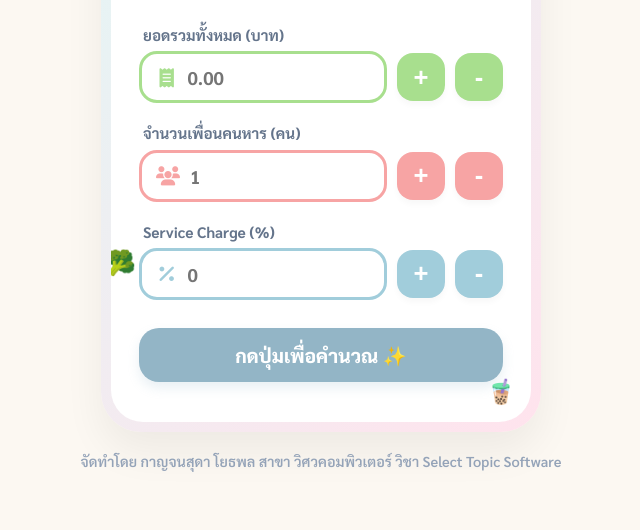
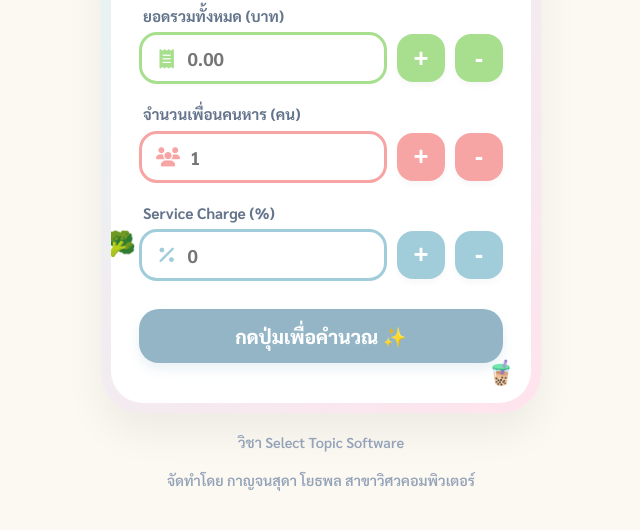
Before and after one commit to kanchanasudayo-eng/-select-topic, a plain HTML site: page index.html in a window 1280 px wide. Shown: the part 246-776 px from the top of the page, without its empty margins (319-959 px from the left). Drawn offline with Linux system fonts and the light colour scheme.

Commit message:
เพิ่มชื่อวิชาและผู้จัดทำใน footr

```diff
--- a/index.html
+++ b/index.html
@@ -74,8 +74,8 @@
         </div>
     </div>
 
-    <p class="credit-note">จัดทำโดย กาญจนสุดา โยธพล สาขา วิศวคอมพิวเตอร์ วิชา Select Topic Software</p>
-
+    <p class="credit-note"> วิชา Select Topic Software</p>
+     <p class="credit-note">จัดทำโดย กาญจนสุดา โยธพล สาขาวิศวคอมพิวเตอร์</p>
     <script src="script.js"></script>
 </body>
 </html>
```
